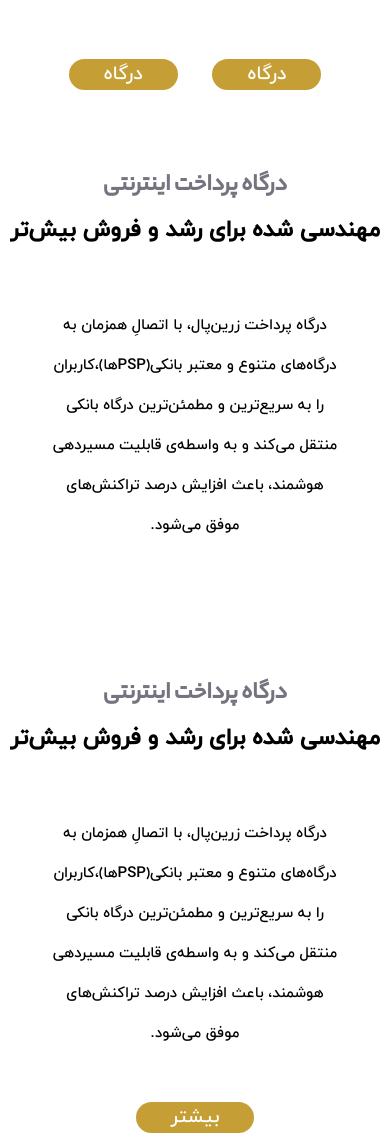
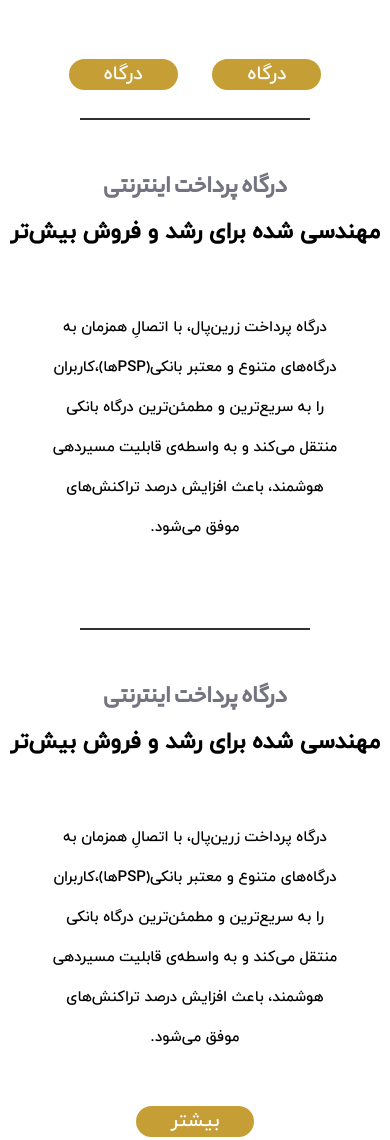
Before and after one commit to arshia-doshiri/zarin-v1, a plain HTML site: page index.html in a window 390 px wide. Shown: the part 1262-2402 px from the top of the page. Drawn offline with Linux system fonts and the light colour scheme.

Commit message:
fix-mobile-02

```diff
--- a/styles/style.css
+++ b/styles/style.css
@@ -511,7 +511,10 @@ header{
     }
 
     .khat-yek{
-        display: none;
+        height: 2px;
+        background-color: #303030;
+        margin-left: 80px;
+        margin-right: 80px;
     }
 
     #peyment-do{
```
